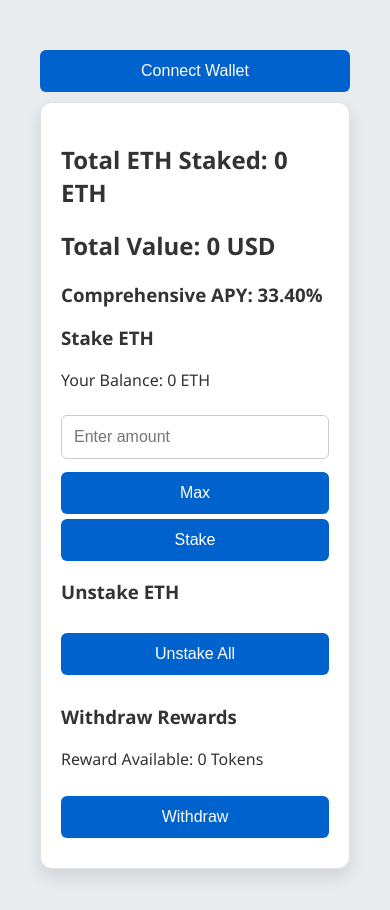
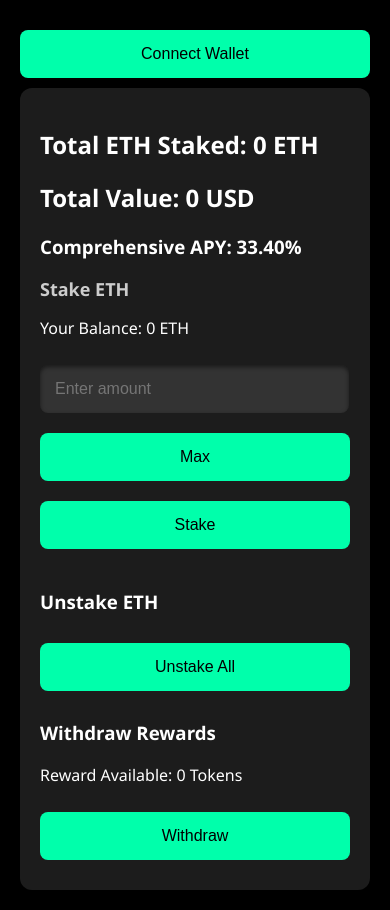
Before and after one commit to Asif2902/Staking-eth-proto, a website: page index.html in a window 390 px wide. Drawn offline with nearby package versions, Linux system fonts and the light colour scheme.

Commit message:
update styles.css

```diff
--- a/styles.css
+++ b/styles.css
@@ -1,13 +1,13 @@
 /* Global Styles */
 body {
   font-family: 'Segoe UI', Tahoma, Geneva, Verdana, sans-serif;
-  background-color: #e9ecef;
-  padding: 40px;
+  background-color: #000; /* Black background */
+  padding: 20px;
   margin: 0;
-  color: #333;
+  color: #fff; /* White text */
 }
 
-/* Aligning the header container for wallet button */
+/* Header and wallet button */
 .header {
   display: flex;
   justify-content: center;
@@ -17,75 +17,111 @@ body {
 
 /* Container Styling */
 .container {
-  max-width: 800px;
+  max-width: 400px;
   margin: 0 auto;
-  background-color: #fff;
+  background-color: #1c1c1c; /* Dark grey for the container */
   padding: 30px;
   border-radius: 12px;
-  box-shadow: 0 8px 16px rgba(0, 0, 0, 0.1);
-  border: 1px solid #dee2e6;
+  box-shadow: 0 8px 16px rgba(0, 0, 0, 0.3);
+  border: none;
+  color: #fff; /* Ensure text inside container is white */
+}
+
+/* Section Styling for Staking Details */
+.stake-section {
+  margin-bottom: 30px;
+}
+
+.stake-section h3 {
+  font-size: 18px;
+  margin-bottom: 10px;
+  color: #ccc; /* Light grey headings */
+}
+
+/* Box Styling */
+.box {
+  background-color: #333;
+  padding: 20px;
+  border-radius: 12px;
+  margin-bottom: 20px;
+  text-align: center;
+}
+
+.box h2, .box p {
+  margin: 0;
+  color: #fff; /* White text in the box */
+}
+
+.box h2 {
+  font-size: 22px;
+  font-weight: bold;
+}
+
+.box p {
+  font-size: 14px;
+  margin-top: 5px;
+  color: #ccc; /* Light grey for the description */
+}
+
+/* Input Box Styling */
+input[type="text"], input[type="number"], input[type="password"] {
+  width: 90%;
+  padding: 15px;
+  margin: 10px 0;
+  background-color: #333; /* Dark grey background */
+  color: #fff; /* White text */
+  border: none;
+  border-radius: 8px;
+  box-shadow: inset 0 2px 4px rgba(0, 0, 0, 0.5); /* Slight shadow for depth */
+  font-size: 16px;
+  transition: background-color 0.3s ease, box-shadow 0.3s ease;
+}
+
+input[type="text"]:focus, input[type="number"]:focus, input[type="password"]:focus {
+  outline: none;
+  background-color: #444; /* Slightly lighter grey on focus */
+  box-shadow: inset 0 3px 6px rgba(0, 0, 0, 0.6); /* Deeper shadow on focus */
 }
 
 /* Button Styling */
 button {
+  width: 100%;
   margin: 10px 0;
-  padding: 12px 24px;
-  background-color: #0062cc;
-  color: white;
+  padding: 15px;
+  background-color: #00FFAB; /* Bright green for the buttons */
+  color: #000;
   border: none;
   cursor: pointer;
-  border-radius: 6px;
+  border-radius: 8px;
   font-size: 16px;
   transition: background-color 0.3s ease, box-shadow 0.3s ease;
 }
 
 button:hover {
-  background-color: #004085;
-  box-shadow: 0 4px 12px rgba(0, 0, 0, 0.2);
+  background-color: #00d88b; /* Darker green on hover */
+  box-shadow: 0 4px 12px rgba(0, 255, 171, 0.4);
 }
 
-/* Enhanced Input Styles */
-input[type="text"], input[type="number"], select {
-  width: 100%;
-  padding: 12px;
-  margin: 8px 0;
-  border: 1px solid #ccc;
-  border-radius: 6px;
-  box-sizing: border-box;
-  font-size: 16px;
-  transition: border-color 0.3s ease;
+/* Stake and Unstake Button Section */
+.stake-section button {
+  width: 48%;
+  margin: 0 1% 10px 1%;
+  display: inline-block;
 }
 
-input[type="text"]:focus, input[type="number"]:focus, select:focus {
-  border-color: #0062cc;
-  outline: none;
+.stake-section button:hover {
+  background-color: #00d88b; /* Match hover effect */
 }
 
-/* Responsive Design */
+/* Mobile-Responsive */
 @media (max-width: 768px) {
   .container {
+    max-width: 90%;
     padding: 20px;
   }
 
-  button {
+  .stake-section button {
     width: 100%;
-  }
-
-  .header {
-    justify-content: center; /* Ensures button stays centered on mobile */
+    margin: 10px 0;
   }
 }
-
-/* Desktop-specific design */
-@media (min-width: 769px) {
-  .header {
-    position: absolute;
-    top: 20px;
-    left: 50%;
-    transform: translateX(-50%); /* Centers the button horizontally */
-  }
-}
-
-.stake-section button {
-    margin: 0.3em .6em 0 0;
-}
```
